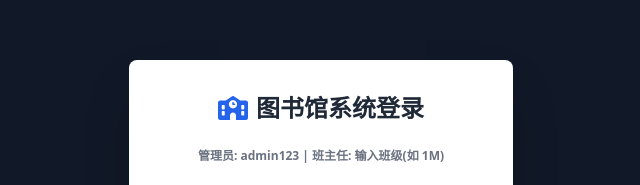
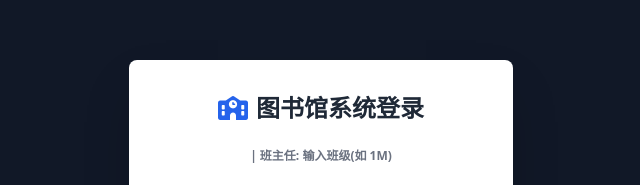
Before and after one commit to sjkctruelight70-oss/school-library, a plain HTML site: page index.html in a window 1280 px wide. Shown: the part 200-385 px from the top of the page, without its empty margins (319-959 px from the left). Drawn offline with nearby package versions, Linux system fonts and the light colour scheme.

Commit message:
Update index.html

```diff
--- a/index.html
+++ b/index.html
@@ -77,7 +77,7 @@
     <div id="login-screen" class="fixed inset-0 bg-gray-900 z-50 flex items-center justify-center transition-opacity duration-300 print-hidden">
         <div class="bg-white p-8 rounded-lg shadow-2xl w-11/12 max-w-sm text-center">
             <h2 class="text-2xl font-bold mb-6 text-gray-800"><i class="fa-solid fa-school text-blue-600 mr-2"></i>图书馆系统登录</h2>
-            <p class="text-xs text-gray-500 mb-6 font-bold">管理员: admin123 | 班主任: 输入班级(如 1M)</p>
+            <p class="text-xs text-gray-500 mb-6 font-bold"> | 班主任: 输入班级(如 1M)</p>
             <input type="password" id="admin-pwd" placeholder="请输入密码" class="w-full border-2 border-gray-200 p-3 rounded-lg mb-4 focus:outline-none focus:border-blue-500 text-center text-lg uppercase" onkeypress="if(event.key==='Enter') window.loginApp()">
             <button onclick="window.loginApp()" class="w-full bg-blue-600 hover:bg-blue-700 text-white font-bold p-3 rounded-lg shadow-lg transition">登 录</button>
         </div>
```
